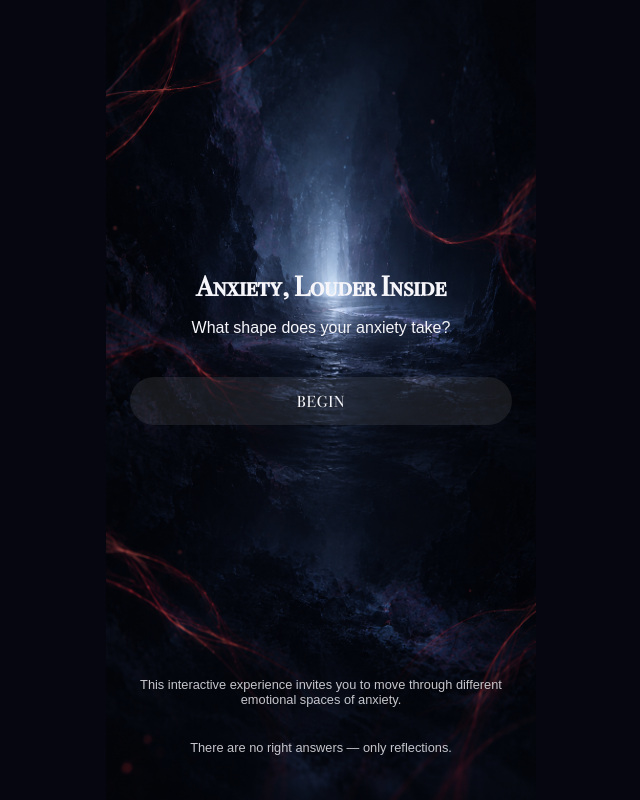
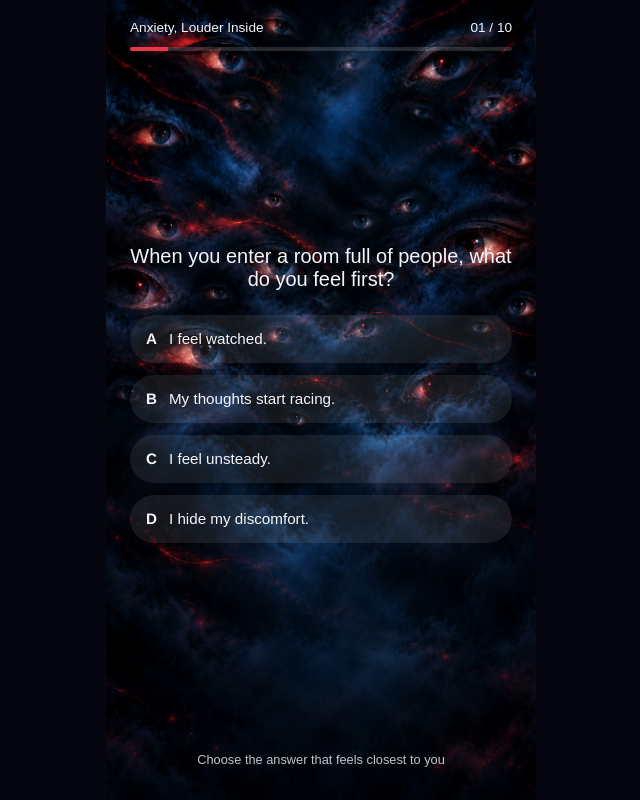
Before and after one commit to karynadd/anxiety-quiz, a React (Vite) app: page / in a window 1280 px wide. Both pictures are taken after a click on the button "BEGIN". Shown: the whole page, without its empty margins (319-959 px from the left). Built offline with nearby package versions, Linux system fonts and the light colour scheme; a web font is replaced by a local one.

Commit message:
feat: implement quiz flow, result calculation, and progress bar

```diff
--- a/src/App.jsx
+++ b/src/App.jsx
@@ -1,52 +1,81 @@
-// TEMP: 4단계에서 실제 로직으로 교체
-import { useMemo } from "react";
+import { useEffect, useState } from "react";
 import StartScreen from "./components/StartScreen";
 import QuestionScreen from "./components/QuestionScreen";
 import ResultScreen from "./components/ResultScreen";
 import { questions } from "./data/questions";
 import { results } from "./data/results";
+import { calculateResult } from "./utils/calculateResult";
 
-function readParams() {
-  const params = new URLSearchParams(window.location.search);
-  const screen = params.get("screen") || "start";
-  const q = Number(params.get("q")) || 1;
-  const key = (params.get("key") || "A").toUpperCase();
-  return { screen, q, key };
-}
+const TOTAL_QUESTIONS = questions.length;
 
 function App() {
-  const { screen, q, key } = useMemo(readParams, []);
+  const [screen, setScreen] = useState("start");
+  const [currentIndex, setCurrentIndex] = useState(0);
+  const [answers, setAnswers] = useState([]);
+  const [resultKey, setResultKey] = useState(null);
 
-  let content;
+  useEffect(() => {
+    window.scrollTo(0, 0);
+  }, [screen, currentIndex]);
+
+  function handleStart() {
+    setAnswers([]);
+    setCurrentIndex(0);
+    setScreen("question");
+  }
+
+  function handleSelect(key) {
+    const nextAnswers = [...answers, key];
+    setAnswers(nextAnswers);
+
+    if (currentIndex + 1 < TOTAL_QUESTIONS) {
+      setCurrentIndex(currentIndex + 1);
+    } else {
+      setResultKey(calculateResult(nextAnswers));
+      setScreen("result");
+    }
+  }
+
+  function handleRetry() {
+    setAnswers([]);
+    setCurrentIndex(0);
+    setResultKey(null);
+    setScreen("start");
+  }
 
   if (screen === "question") {
-    const question = questions.find((item) => item.id === q) ?? questions[0];
-    content = (
-      <QuestionScreen
-        question={question}
-        currentIndex={question.id}
-        total={questions.length}
-        onSelect={(selectedKey) =>
-          console.log(`TEMP: selected ${selectedKey} for Q${question.id}`)
-        }
-      />
-    );
-  } else if (screen === "result") {
-    const result = results[key] ?? results.A;
-    content = (
-      <ResultScreen
-        result={result}
-        resultKey={result.key}
-        onRetry={() => console.log("TEMP: retry clicked")}
-      />
-    );
-  } else {
-    content = (
-      <StartScreen onStart={() => console.log("TEMP: start clicked")} />
+    const question = questions[currentIndex];
+    return (
+      <div className="app">
+        <QuestionScreen
+          key={currentIndex}
+          question={question}
+          currentIndex={currentIndex}
+          total={TOTAL_QUESTIONS}
+          onSelect={handleSelect}
+        />
+      </div>
     );
   }
 
-  return <div className="app">{content}</div>;
+  if (screen === "result") {
+    const result = results[resultKey];
+    return (
+      <div className="app">
+        <ResultScreen
+          result={result}
+          resultKey={resultKey}
+          onRetry={handleRetry}
+        />
+      </div>
+    );
+  }
+
+  return (
+    <div className="app">
+      <StartScreen onStart={handleStart} />
+    </div>
+  );
 }
 
 export default App;
--- a/src/components/QuestionScreen.jsx
+++ b/src/components/QuestionScreen.jsx
@@ -1,3 +1,4 @@
+import { useRef } from "react";
 import { APP_TITLE, QUESTION_FOOTER_TEXT } from "../data/config";
 import { questionAssets } from "../data/assets";
 import "./QuestionScreen.css";
@@ -7,8 +8,19 @@ function pad2(n) {
 }
 
 function QuestionScreen({ question, currentIndex, total, onSelect }) {
-  const progressPercent = (currentIndex / total) * 100;
+  const pageNumber = currentIndex + 1;
+  const progressPercent = (pageNumber / total) * 100;
   const background = questionAssets[question.id]?.background;
+
+  // 질문이 바뀔 때마다 QuestionScreen이 key={currentIndex}로 새로 마운트되므로
+  // 이 ref는 매 질문마다 false로 초기화된다. 연타로 answers가 중복 저장되는 것을 막는다.
+  const lockedRef = useRef(false);
+
+  function handleSelect(key) {
+    if (lockedRef.current) return;
+    lockedRef.current = true;
+    onSelect(key);
+  }
 
   return (
     <div
@@ -18,7 +30,7 @@ function QuestionScreen({ question, currentIndex, total, onSelect }) {
       <div className="question-screen__top">
         <span className="question-screen__app-title">{APP_TITLE}</span>
         <span className="question-screen__page">
-          {pad2(currentIndex)} / {pad2(total)}
+          {pad2(pageNumber)} / {pad2(total)}
         </span>
       </div>
 
@@ -38,7 +50,7 @@ function QuestionScreen({ question, currentIndex, total, onSelect }) {
               key={option.key}
               type="button"
               className="question-screen__option"
-              onClick={() => onSelect(option.key)}
+              onClick={() => handleSelect(option.key)}
             >
               <span className="question-screen__option-key">
                 {option.key}
--- /dev/null
+++ b/src/utils/calculateResult.js
@@ -0,0 +1,23 @@
+const ALPHABET = ["A", "B", "C", "D"];
+
+export function calculateResult(answers) {
+  const counts = { A: 0, B: 0, C: 0, D: 0 };
+  for (const answer of answers) {
+    counts[answer] += 1;
+  }
+
+  const maxCount = Math.max(...ALPHABET.map((key) => counts[key]));
+  const topKeys = ALPHABET.filter((key) => counts[key] === maxCount);
+
+  if (topKeys.length === 1) {
+    return topKeys[0];
+  }
+
+  for (let i = answers.length - 1; i >= 0; i -= 1) {
+    if (topKeys.includes(answers[i])) {
+      return answers[i];
+    }
+  }
+
+  return topKeys[0];
+}
```
Also changed, not shown: scripts/test-calculate.mjs (added, +57 -0 lines), 1 other file (tests, documents, lock files or other folders).
